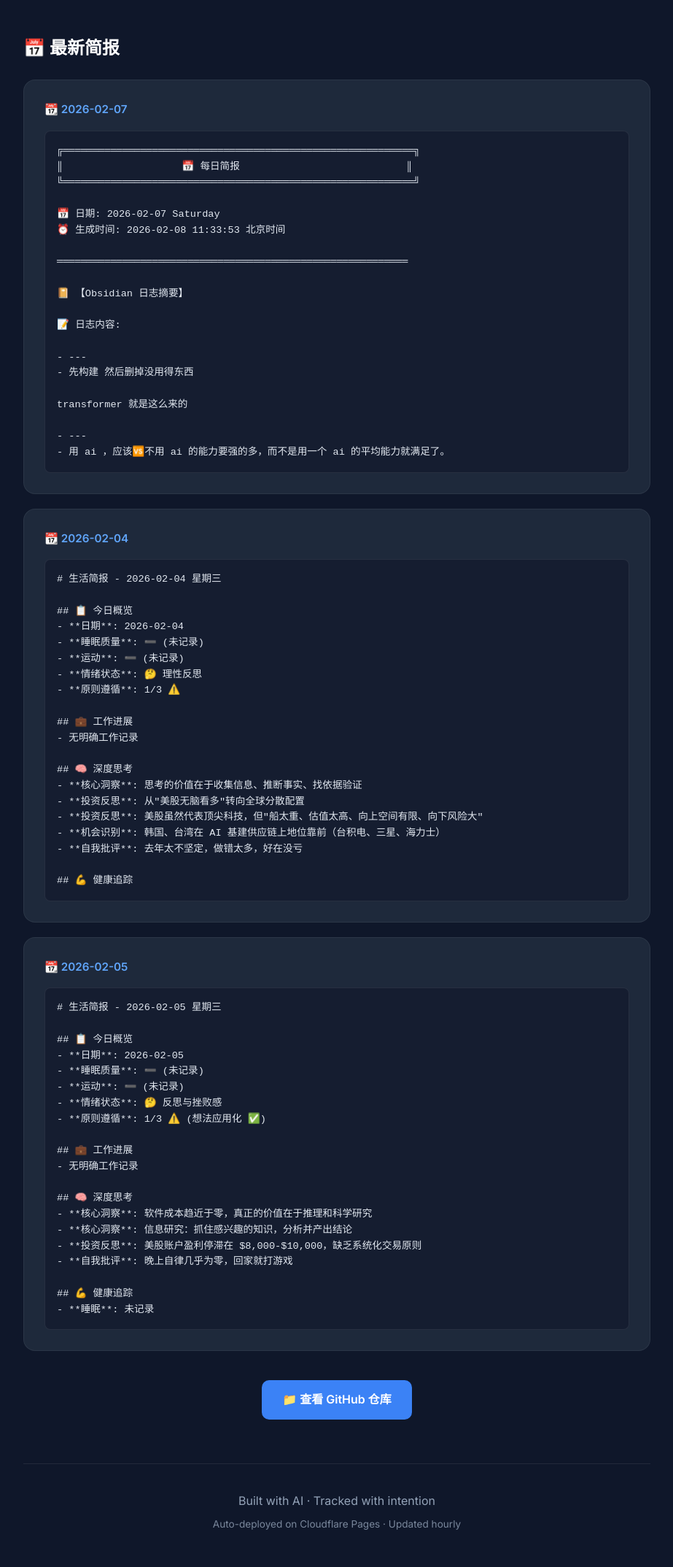
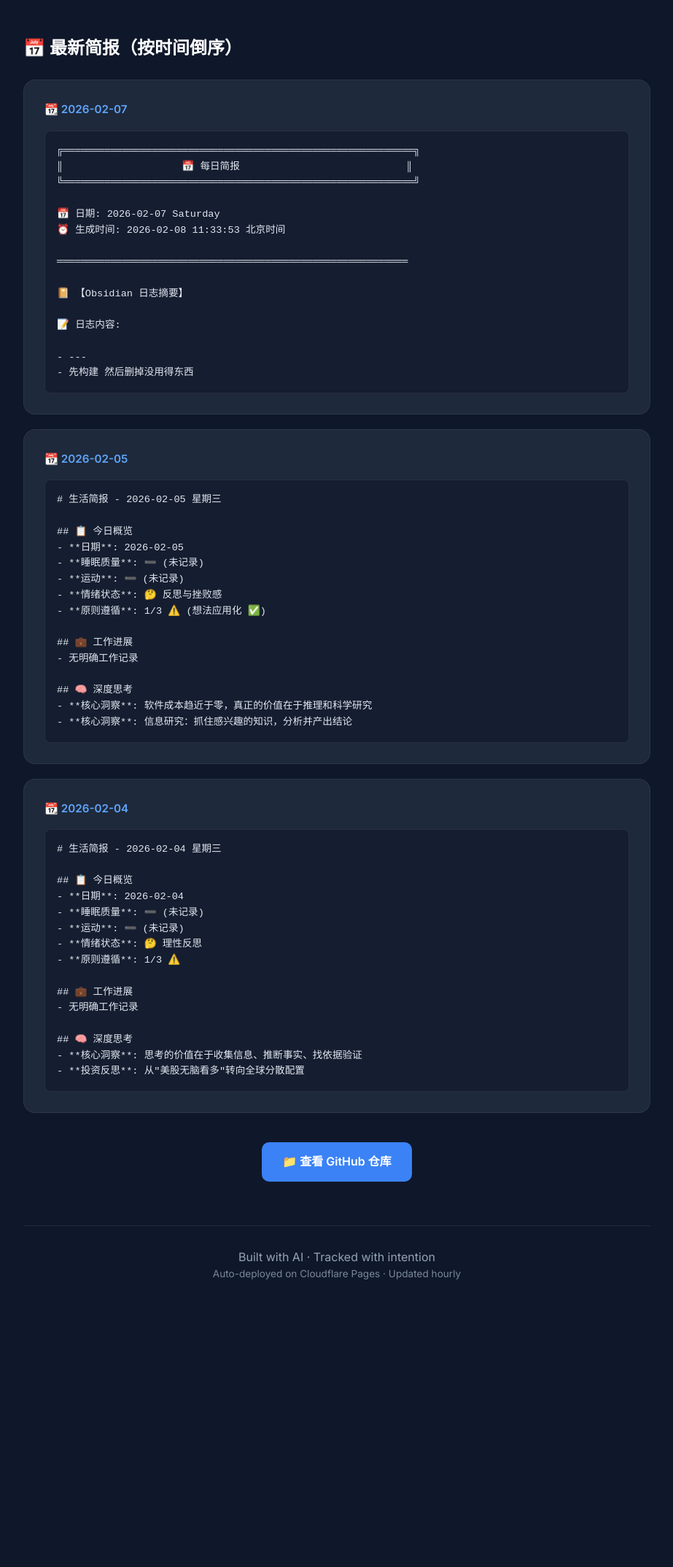
Before and after one commit to zhongyi-byte/life-briefing, a website: page index.html in a window 1280 px wide. Shown: the part 465-2612 px from the top of the page at 73% size, without its empty margins (178-1101 px from the left). After the commit the page ends 2262 px from the top, so only its background shows below. Drawn offline with Linux system fonts and the light colour scheme.

Commit message:
修复：删除标题方块，简报按时间倒序排列

```diff
--- a/index.html
+++ b/index.html
@@ -14,7 +14,6 @@
             --text-muted: #94a3b8;
             --accent: #3b82f6;
             --accent-light: #60a5fa;
-            --success: #10b981;
         }
 
         * { margin: 0; padding: 0; box-sizing: border-box; }
@@ -51,7 +50,6 @@
             color: var(--text-muted);
             margin-top: 12px;
             font-size: 0.9rem;
-            font-weight: 400;
         }
 
         .stats {
@@ -175,29 +173,14 @@
             padding-top: 30px;
             border-top: 1px solid rgba(255,255,255,0.08);
         }
-
-        .footer p {
-            margin: 8px 0;
-        }
-
-        .tag {
-            display: inline-block;
-            background: rgba(59, 130, 246, 0.15);
-            color: var(--accent-light);
-            padding: 6px 14px;
-            border-radius: 20px;
-            font-size: 0.85rem;
-            font-weight: 500;
-            margin-right: 8px;
-        }
     </style>
 </head>
 <body>
     <div class="container">
         <header>
-            <h1>📊 Life Briefing</h1>
+            <h1>Life Briefing</h1>
             <p class="subtitle">自动生活简报系统 - 追踪每日工作、思考与成长</p>
-            <p class="update-time">最后更新: 2026-02-08 22:28:28</p>
+            <p class="update-time">最后更新: 2026-02-08 22:41:59</p>
         </header>
 
         <div class="stats">
@@ -223,7 +206,7 @@
             </div>
         </div>
 
-        <h2 class="section-title">📅 最新简报</h2>
+        <h2 class="section-title">📅 最新简报（按时间倒序）</h2>
 
         <div class="briefing-card">
             <div class="briefing-date">📆 2026-02-07</div>
@@ -241,12 +224,26 @@
 📝 日志内容:
 
 - ---
-- 先构建 然后删掉没用得东西
+- 先构建 然后删掉没用得东西</pre></div>
+        </div>
 
-transformer 就是这么来的
+        <div class="briefing-card">
+            <div class="briefing-date">📆 2026-02-05</div>
+            <div class="briefing-content"><pre># 生活简报 - 2026-02-05 星期三
 
-- ---
-- 用 ai ，应该🆚不用 ai 的能力要强的多，而不是用一个 ai 的平均能力就满足了。</pre></div>
+## 📋 今日概览
+- **日期**: 2026-02-05
+- **睡眠质量**: ➖ (未记录)
+- **运动**: ➖ (未记录)
+- **情绪状态**: 🤔 反思与挫败感
+- **原则遵循**: 1/3 ⚠️ (想法应用化 ✅)
+
+## 💼 工作进展
+- 无明确工作记录
+
+## 🧠 深度思考
+- **核心洞察**: 软件成本趋近于零，真正的价值在于推理和科学研究
+- **核心洞察**: 信息研究：抓住感兴趣的知识，分析并产出结论</pre></div>
         </div>
 
         <div class="briefing-card">
@@ -265,36 +262,7 @@ transformer 就是这么来的
 
 ## 🧠 深度思考
 - **核心洞察**: 思考的价值在于收集信息、推断事实、找依据验证
-- **投资反思**: 从"美股无脑看多"转向全球分散配置
-- **投资反思**: 美股虽然代表顶尖科技，但"船太重、估值太高、向上空间有限、向下风险大"
-- **机会识别**: 韩国、台湾在 AI 基建供应链上地位靠前（台积电、三星、海力士）
-- **自我批评**: 去年太不坚定，做错太多，好在没亏
-
-## 💪 健康追踪</pre></div>
-        </div>
-
-        <div class="briefing-card">
-            <div class="briefing-date">📆 2026-02-05</div>
-            <div class="briefing-content"><pre># 生活简报 - 2026-02-05 星期三
-
-## 📋 今日概览
-- **日期**: 2026-02-05
-- **睡眠质量**: ➖ (未记录)
-- **运动**: ➖ (未记录)
-- **情绪状态**: 🤔 反思与挫败感
-- **原则遵循**: 1/3 ⚠️ (想法应用化 ✅)
-
-## 💼 工作进展
-- 无明确工作记录
-
-## 🧠 深度思考
-- **核心洞察**: 软件成本趋近于零，真正的价值在于推理和科学研究
-- **核心洞察**: 信息研究：抓住感兴趣的知识，分析并产出结论
-- **投资反思**: 美股账户盈利停滞在 $8,000-$10,000，缺乏系统化交易原则
-- **自我批评**: 晚上自律几乎为零，回家就打游戏
-
-## 💪 健康追踪
-- **睡眠**: 未记录</pre></div>
+- **投资反思**: 从"美股无脑看多"转向全球分散配置</pre></div>
         </div>
 
         <div style="text-align: center; margin-top: 40px;">
```
